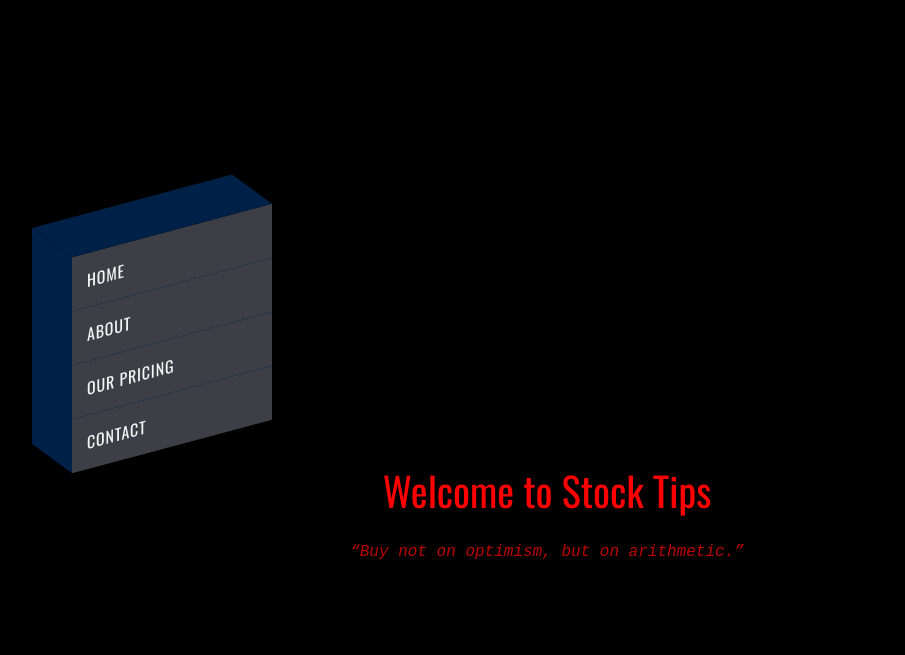
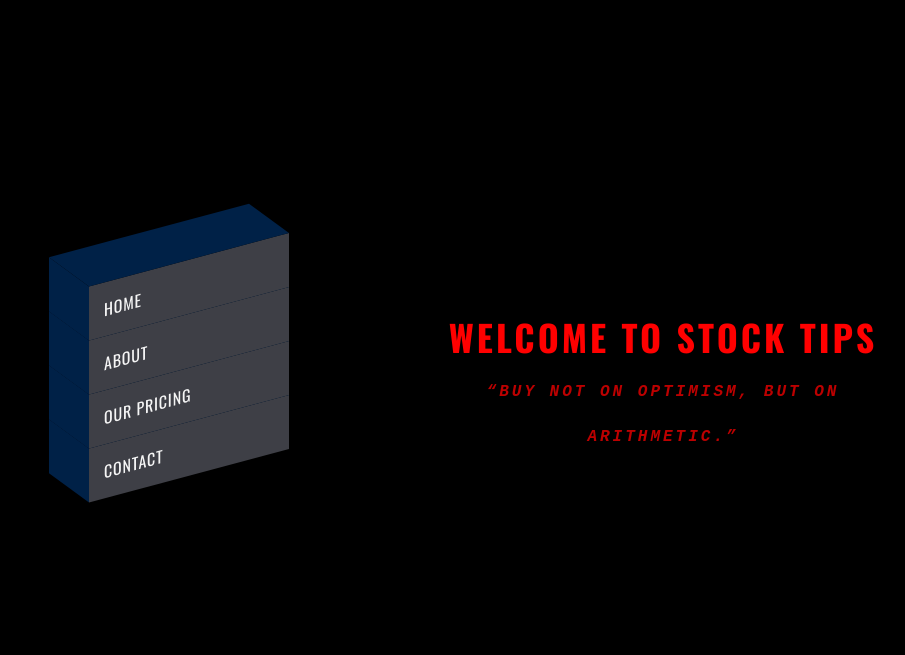
Before and after one commit to sudhan1256/stocktips, a website: page web.html in a window 1280 px wide. Shown: the part 20-675 px from the top of the page, without its empty margins (93-998 px from the left). Drawn offline with nearby package versions, Linux system fonts and the light colour scheme.

Commit message:
Update web.html

```diff
--- a/web.html
+++ b/web.html
@@ -5,26 +5,18 @@
 <meta charset="UTF-8">
 <meta http-equiv="X-UA-Compatible" content="IE=edge">
 <meta name="viewport" content="width=device-width, initial-scale=1.0">
-<link rel="stylesheet" href="https://cdn.jsdelivr.net/npm/bootstrap@4.3.1/dist/css/bootstrap.min.css" integrity="sha384-ggOyR0iXCbMQv3Xipma34MD+dH/1fQ784/j6cY/iJTQUOhcWr7x9JvoRxT2MZw1T" crossorigin="anonymous">
-<script src="https://cdn.jsdelivr.net/npm/bootstrap@5.0.2/dist/js/bootstrap.bundle.min.js" integrity="sha384-MrcW6ZMFYlzcLA8Nl+NtUVF0sA7MsXsP1UyJoMp4YLEuNSfAP+JcXn/tWtIaxVXM" crossorigin="anonymous"></script>
-<link rel="stylesheet" href="web.css">
+<link href="https://cdn.jsdelivr.net/npm/bootstrap@5.0.2/dist/css/bootstrap.min.css" rel="stylesheet" integrity="sha384-EVSTQN3/azprG1Anm3QDgpJLIm9Nao0Yz1ztcQTwFspd3yD65VohhpuuCOmLASjC" crossorigin="anonymous">
+<link rel="stylesheet"media="screen" href="web.css">
 </head>
 <body>
-  <div class="container">
-    <div class="row">
-      <div class="col">
     <ul>
-            <li style="--i:6;"><a href="#"><a href="home.html">Home</a></li>
+            <li style="--i:6;"><a  href="#"><a href="home.html">Home</a></li>
             <li style="--i:5;"><a href="#"><a href="about.html">About</a></li>
             <li style="--i:4;"><a href="#"><a href="pricing.html">Our Pricing</a></li>
             <li style="--i:3;"><a href="#"><a href="contact.html">contact</a></li>
     </ul>
     <div class="title-container">
-      <h1 class="text-center" id="title">Welcome to Stock Tips<br><i id="quote" class="text-center">“Buy not on optimism, but on arithmetic.”</i> </h1>
-
-      </div>
-    </div>
-  </div>
+      <h1 class="h1" id="title">Welcome to Stock Tips<br><i id="quote">“Buy not on optimism, but on arithmetic.”</i> </h1>
 
     </div>
 
```
